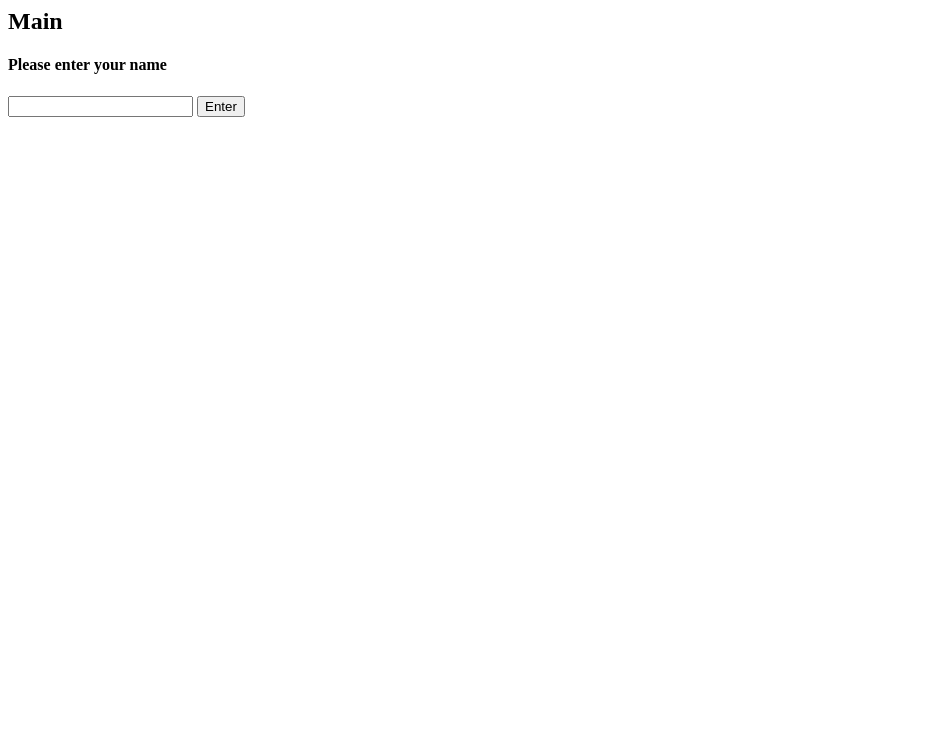
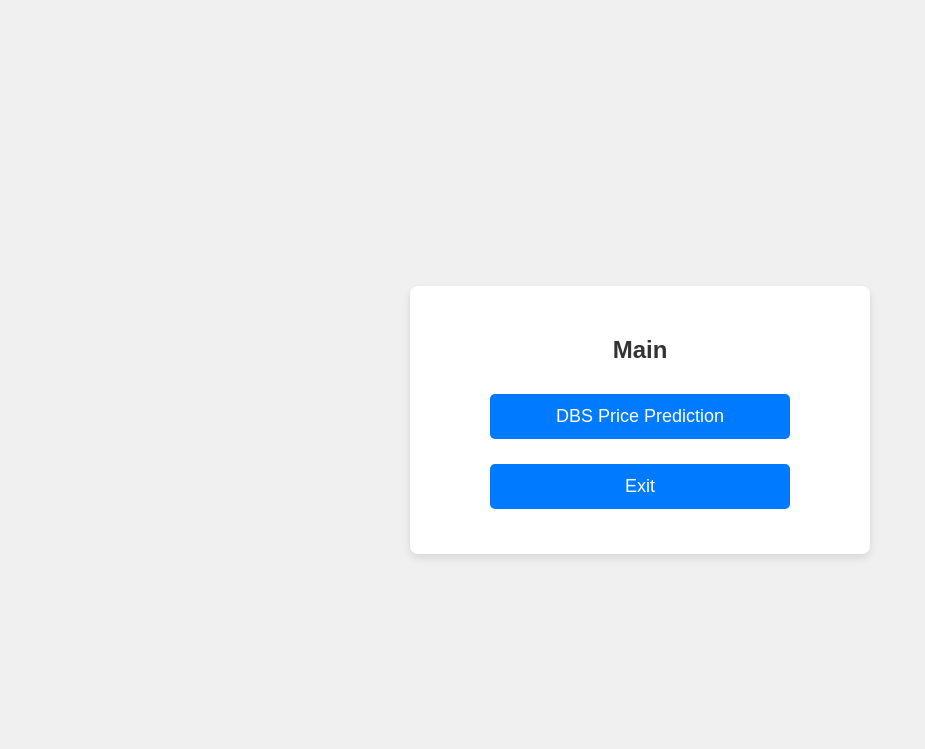
Before and after one commit to iamfuxixi/2026-AN6001C, a Flask app: page / in a window 1280 px wide. Shown: the top 749 px of the page, without its empty margins (0-925 px from the left). Before the commit the page ends 117 px from the top, so only its background shows below. Run offline with Flask 3, Linux system fonts and the light colour scheme; parts of the project's set-up code (start-up, migrations or seed data) failed here and were passed over.

Commit message:
Fix page styles

```diff
--- a/templates/index.html
+++ b/templates/index.html
@@ -1,12 +1,21 @@
 <head>
+    <meta name="viewport" content="width=device-width, initial-scale=1.0">
+    <link rel="stylesheet" href="{{ url_for('static', filename='styles.css') }}">
+</head>
+<head>
+    <meta name="viewport" content="width=device-width, initial-scale=1.0">
+    <link rel="stylesheet" href="{{ url_for('static', filename='styles.css') }}">
 </head>
 <body>
     <div class="container">
         <h2>Main</h2>
-        <form action="/main" method="post">
-            <h4>Please enter your name</h4>
-            <input type="text" name="q">
-            <input type="submit" value="Enter">
+
+        <form action="/dbs" method="post">
+            <input type="submit" value="DBS Price Prediction">
+        </form>
+
+        <form action="/" method="post">
+            <input type="submit" value="Exit">
         </form>
     </div>
 </body>
```
